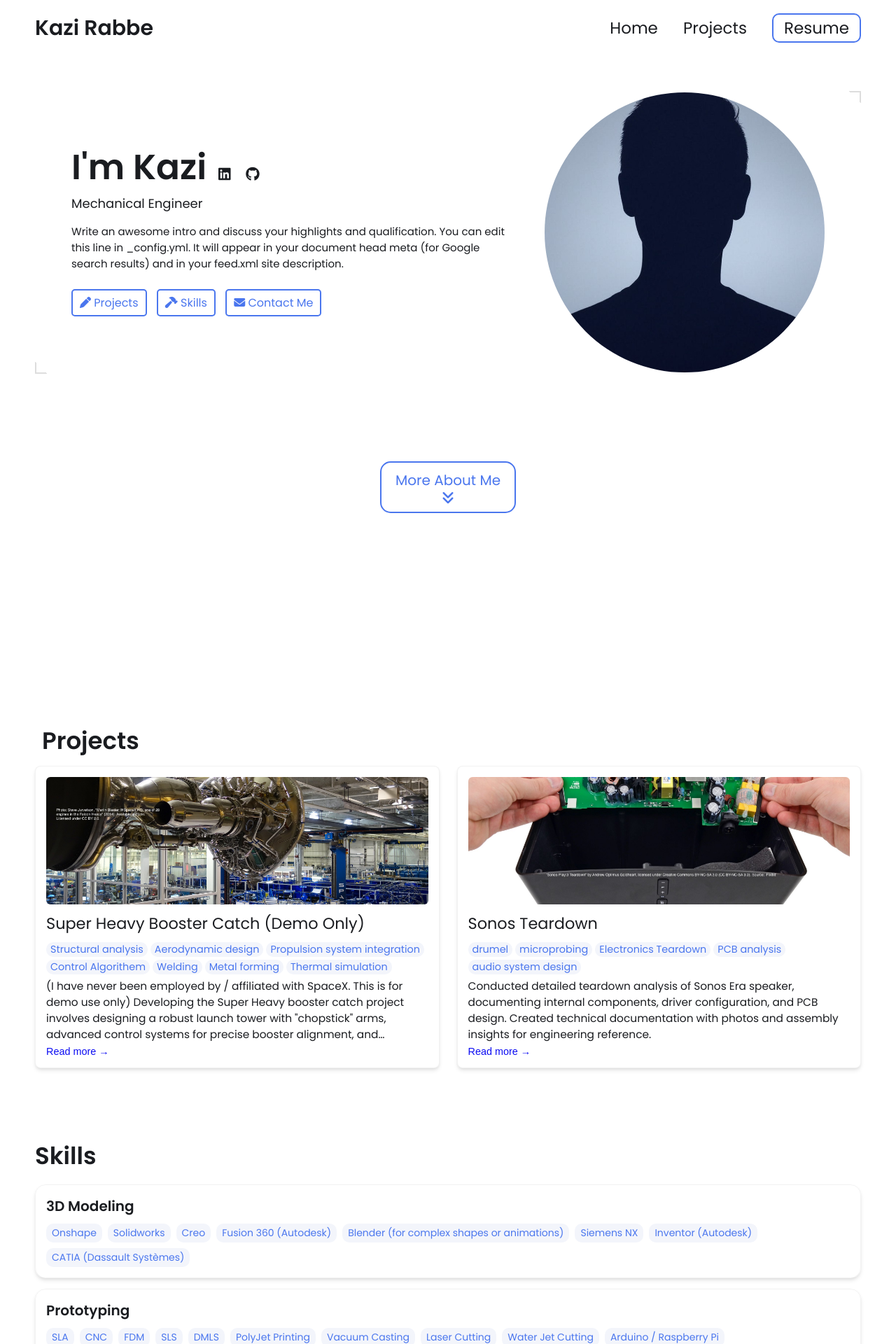
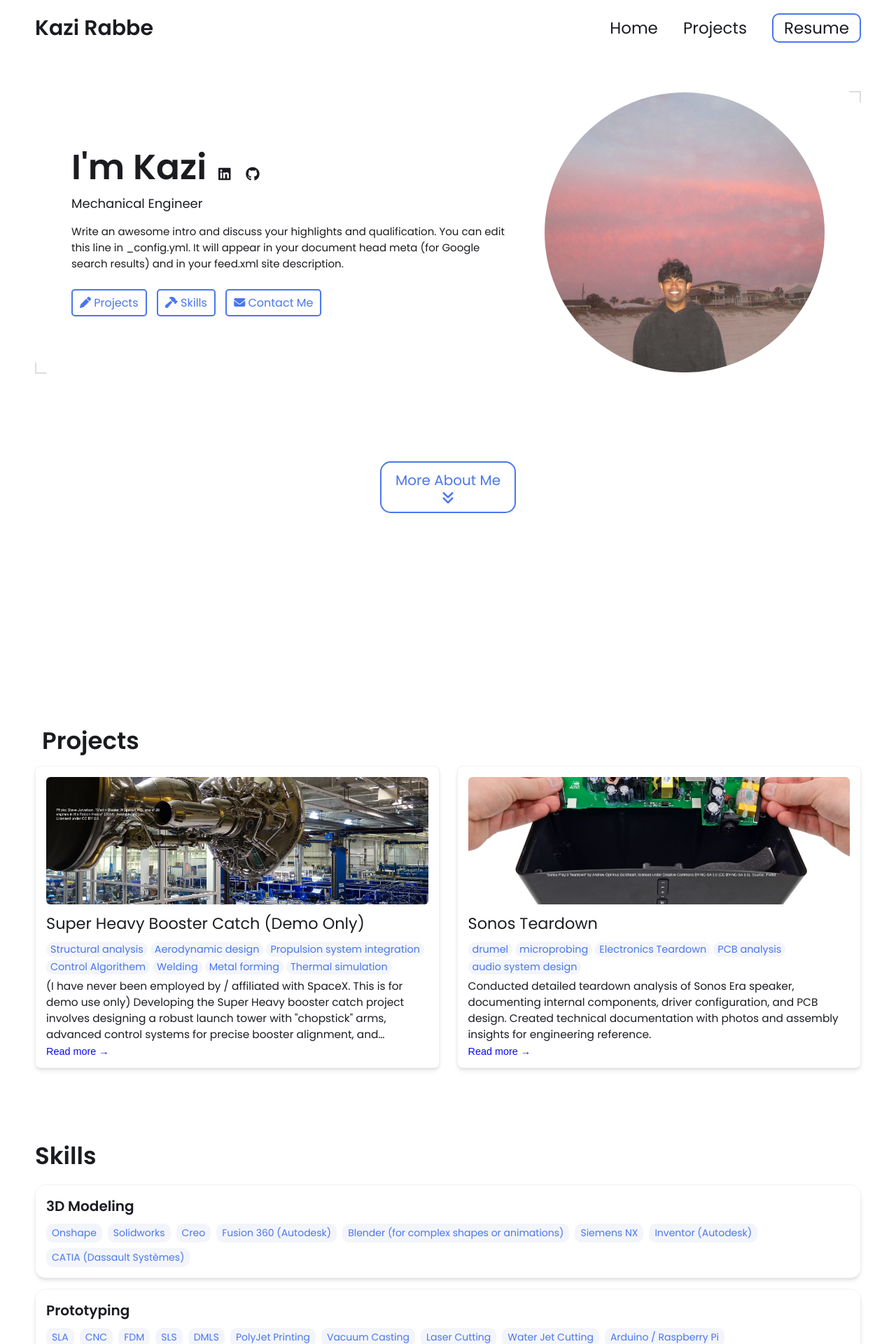
Before and after one commit to kazi-rabbe/kazi-rabbe.github.io, a Jekyll site: the page built from index.html, in a window 1280 px wide. Shown: the top 1920 px of the page at 70% size. Built offline with Jekyll 4.4.1, drawn with Linux system fonts in a browser that asks for light colours.

Commit message:
Update _config.yml

```diff
--- a/_config.yml
+++ b/_config.yml
@@ -20,7 +20,7 @@ description: >- # dont remove this line. this will ignore all new lines until th
   Google search results) and in your feed.xml site description.
 
 # Place your profile image in /assets/images/profile-image/folder and edit the file name
-profile_image: ./assets/images/profile-image/avatar.jpeg
+profile_image: ./assets/images/profile-image/IMG_0642.JPG
 
 
 # Link your resume
```
